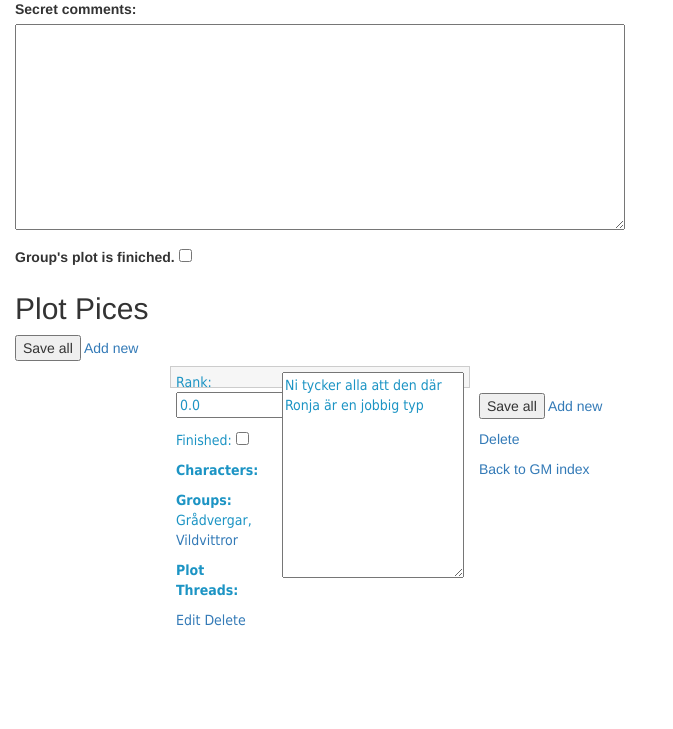
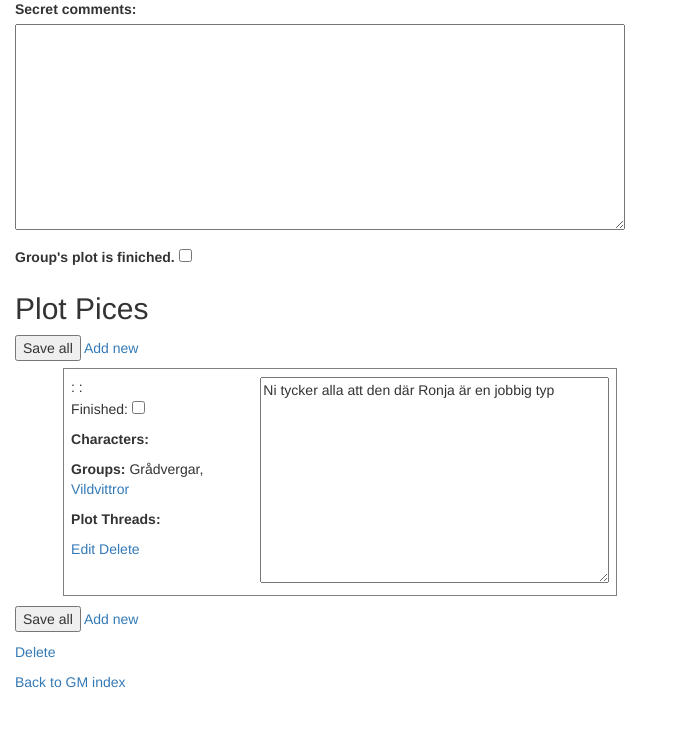
Before and after one commit to LindaLinsefors/larp, a Django app: page /GM/group_plot/7/ in a window 1280 px wide. Shown: the part 71-800 px from the top of the page, without its empty margins (0-673 px from the left). Run offline with Django 3.2, Linux system fonts and the light colour scheme; data comes from the database, SQL or seed files in the repository; both versions use the stored data as it was after the commit; some libraries are stand-ins or nearby versions.

Commit message:
sortable works :)

```diff
--- a/plots/templates/plots/GM/plots.html
+++ b/plots/templates/plots/GM/plots.html
@@ -1,69 +1,26 @@
 {% extends "plots/GM/basic.html" %}
 
+<script>
 {% block script %}
-    $("#sortable").sortable();
+    $(".sortable").sortable({
+		handle: 'span'
+	});
 {% endblock %}
+</script>
 
+<style>
+{% block style %}
+    li {
+        padding: 0.2cm;
+	    border: 1px solid gray;
+        margin: 0.2cm;
+    }
 
-{% block style %}
-
-		.connected, .sortable, .exclude, .handles {
-			margin: auto;
-			padding: 0;
-			width: 310px;
-			-webkit-touch-callout: none;
-			-webkit-user-select: none;
-			-khtml-user-select: none;
-			-moz-user-select: none;
-			-ms-user-select: none;
-			user-select: none;
-		}
-		.sortable.grid {
-			overflow: hidden;
-		}
-		.connected li, .sortable li, .exclude li, .handles li {
-			list-style: none;
-			border: 1px solid #CCC;
-			background: #F6F6F6;
-			font-family: "Tahoma";
-			color: #1C94C4;
-			margin: 5px;
-			padding: 5px;
-			height: 22px;
-		}
-		.handles span {
-			cursor: move;
-		}
-		li.disabled {
-			opacity: 0.5;
-		}
-		.sortable.grid li {
-			line-height: 80px;
-			float: left;
-			width: 80px;
-			height: 80px;
-			text-align: center;
-		}
-		li.highlight {
-			background: #FEE25F;
-		}
-		#connected {
-			width: 440px;
-			overflow: hidden;
-			margin: auto;
-		}
-		.connected {
-			float: left;
-			width: 200px;
-		}
-		.connected.no2 {
-			float: right;
-		}
-		li.sortable-placeholder {
-			border: 1px dashed #CCC;
-			background: none;
-		}
+    ul {
+        list-style-type: none;
+    }
 {% endblock %}
+</style>
 
 {% block body %}
 
@@ -94,17 +51,14 @@
 
             {{ plot_pice_forms.management_form }}
 
-            <ul class="sortable list">
+            <ul class="sortable">
                 {% for plot_pice_form in plot_pice_forms %}
                 <li>
                     <div class="row">
                         <div class="col-sm-4">
+                            <span>: :</span>
                             {{ plot_pice_form.id }}
                             {{ plot_pice_form.plot_thread }}
-                            <p>
-                                Rank: <br>
-                                {{ plot_pice_form.rank }}
-                            </p>
                             <p>
                                 Finished: {{ plot_pice_form.plot_is_finished }}
                             </p>
```
Also changed, not shown: db.sqlite3.
